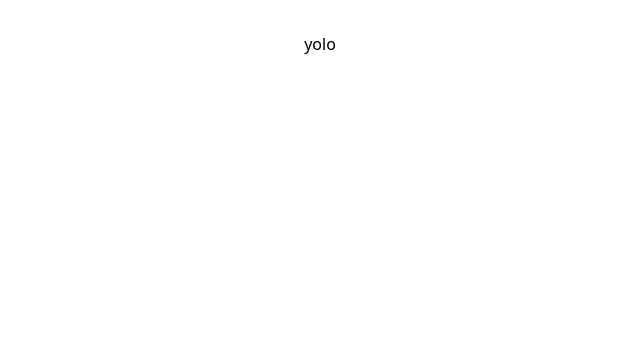
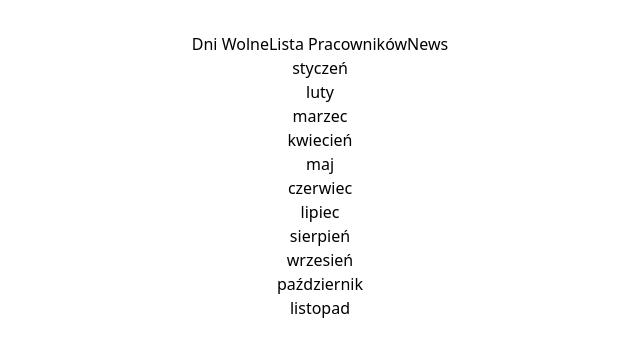
Before and after one commit to DawidKluzowski/ochrono, a React (Vite) app in the folder ochrono/: page / in a window 1280 px wide. Shown: the top 356 px of the page, without its empty margins (320-960 px from the left). Built offline with nearby package versions, Linux system fonts and the light colour scheme.

Commit message:
add date fns and list of months

```diff
--- a/ochrono/package.json
+++ b/ochrono/package.json
@@ -11,6 +11,7 @@
     "format": "prettier --write ./src"
   },
   "dependencies": {
+    "date-fns": "^4.1.0",
     "react": "^18.3.1",
     "react-dom": "^18.3.1"
   },
--- a/ochrono/src/App.tsx
+++ b/ochrono/src/App.tsx
@@ -1,7 +1,16 @@
 import './App.css';
+import MainMenu from './components/mainMenu';
+import MonthSelection from './components/monthSelection';
 
 function App() {
-  return <div>yolo</div>;
+  // const months = []
+
+  return (
+    <main>
+      <MainMenu />
+      <MonthSelection />
+    </main>
+  );
 }
 
 export default App;
--- /dev/null
+++ b/ochrono/src/components/mainMenu/index.tsx
@@ -0,0 +1,11 @@
+function MainMenu() {
+  return (
+    <section>
+      <button>Dni Wolne</button>
+      <button>Lista Pracowników</button>
+      <button>News</button>
+    </section>
+  );
+}
+
+export default MainMenu;
--- /dev/null
+++ b/ochrono/src/components/monthSelection/index.tsx
@@ -0,0 +1,33 @@
+import { useEffect, useState } from 'react';
+import { format, compareAsc, add, setMonth } from 'date-fns';
+import { pl } from 'date-fns/locale';
+
+function MonthSelection() {
+  const [months, setMonths] = useState<Date[]>([]);
+
+  useEffect(() => {
+    const currentDate = new Date();
+    const january = setMonth(currentDate, 0);
+    const yearMonths = Array.from({ length: 11 }).map((_, i) => {
+      const result = add(january, {
+        months: i,
+      });
+      return result;
+    });
+    setMonths(yearMonths);
+  }, []);
+
+  return (
+    <div>
+      {months.map((month) => {
+        return (
+          <div key={month.toISOString()}>
+            {format(month, 'LLLL', { locale: pl })}
+          </div>
+        );
+      })}
+    </div>
+  );
+}
+
+export default MonthSelection;
```
Also changed, not shown: 1 other file (tests, documents, lock files or other folders).
